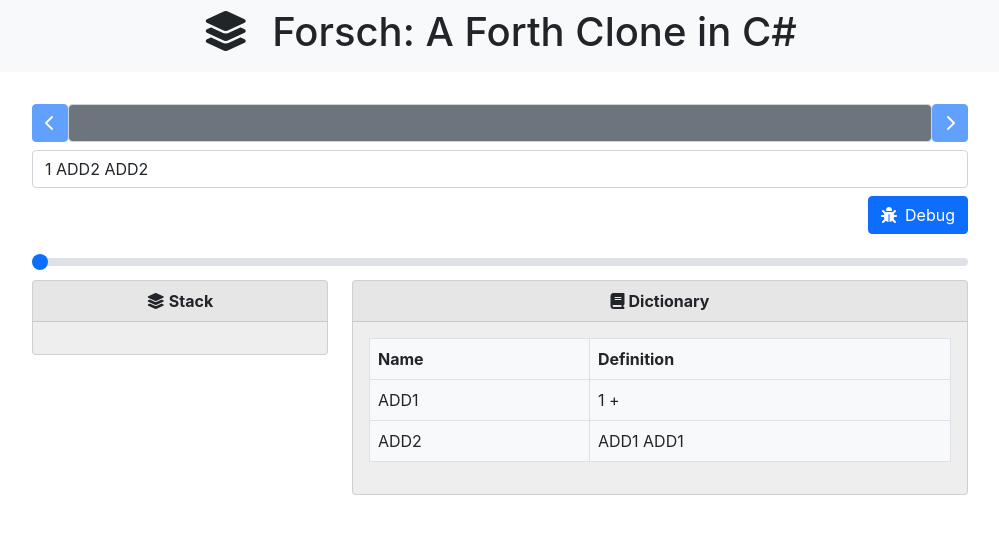
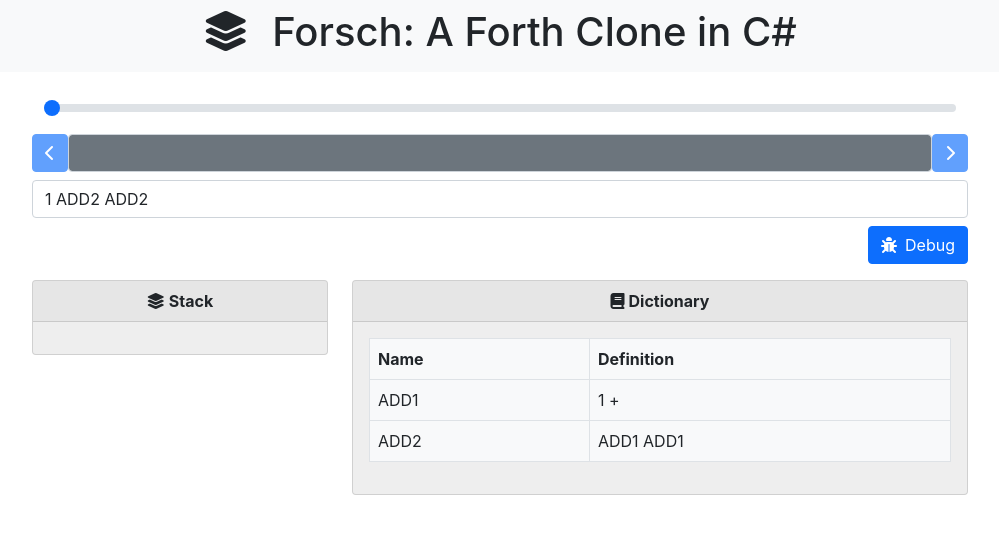
Before and after one commit to koeida/ForschReact, a React (Create React App) app: page / in a window 1280 px wide. Shown: the top 534 px of the page, without its empty margins (140-1139 px from the left). Built offline with nearby package versions, Linux system fonts and the light colour scheme.

Commit message:
moved history slider to top

```diff
--- a/src/App.js
+++ b/src/App.js
@@ -395,6 +395,13 @@ class App extends React.Component {
         </div>
         <div id="body-container" className="container">
           <div className="row d-flex justify-content-center">
+          <div className="row">
+            <HistorySlider
+              historySliderChangeHandler={this.historySliderChangeHandler}
+              historyMaxIndex={this.state.history.length - 1}
+              curHistoryIndex={this.state.curHistoryIndex}
+            />
+          </div>
             <div className="">
               {steppers}
               <InputForm
@@ -404,13 +411,6 @@ class App extends React.Component {
                 onDebug={this.handleDebuggerClick}
               />
             </div>
-          </div>
-          <div className="row">
-            <HistorySlider
-              historySliderChangeHandler={this.historySliderChangeHandler}
-              historyMaxIndex={this.state.history.length - 1}
-              curHistoryIndex={this.state.curHistoryIndex}
-            />
           </div>
           <div className="row">
             <div className="col-4">
```
